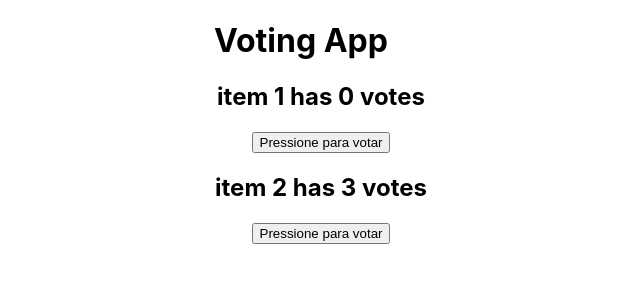
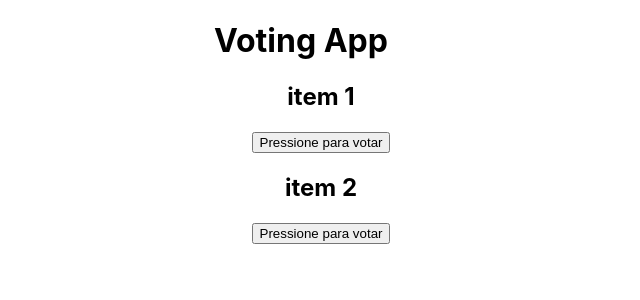
Before and after one commit to Franklin-Martins/Voting-App, a React (Create React App) app: page / in a window 1280 px wide. Shown: the top 300 px of the page, without its empty margins (339-979 px from the left). Built offline with nearby package versions, Linux system fonts and the light colour scheme.

Commit message:
Adds jsx condition to show voted items

```diff
--- a/src/pages/Main/index.js
+++ b/src/pages/Main/index.js
@@ -1,9 +1,11 @@
 import React, {useState} from "react";
 
 function Main() {
+  const [voted, setVoted] = useState(false)
   const [items, setItems] = useState([{title:'item 1', votes: 0}, {title:'item 2', votes: 3}])
 
   function handleAddVote(itemVoted){
+    setVoted(true)
     setItems(
       items.map((item)=>{
         if(item.title === itemVoted){
@@ -24,8 +26,10 @@ function Main() {
           {items.map(item =>{
             return (
               <li key={item.title}>
-                <h2> {item.title} has {item.votes} votes </h2>
-                <button onClick={()=> handleAddVote(item.title)}>Pressione para votar</button>
+                <h2> {item.title} </h2>
+                {voted ?
+                  (<button >{item.votes}</button>):
+                  (<button onClick={()=> handleAddVote(item.title)}>Pressione para votar</button>)}
               </li>
             )
           })}
```
Also changed, not shown: 1 other file (tests, documents, lock files or other folders).
